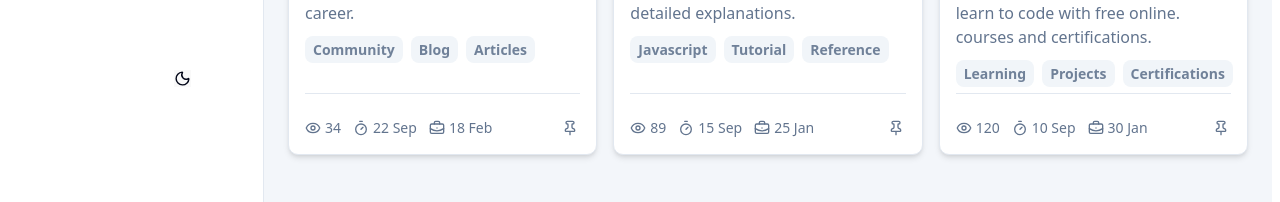
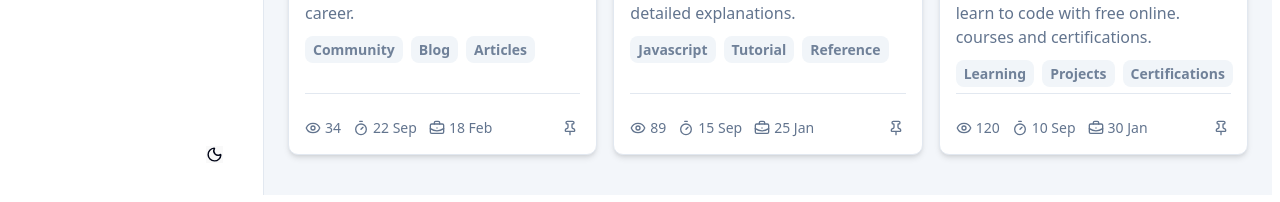
Before and after one commit to AbdulfataiOlarewaju/Abdulfatai-s-portifolio, a React (Vite) app: page /#/home in a window 1280 px wide. Shown: the part 1082-1284 px from the top of the page. Built offline with nearby package versions, Linux system fonts and the light colour scheme.

Commit message:
Some changes again

```diff
--- a/src/App.jsx
+++ b/src/App.jsx
@@ -9,7 +9,7 @@ import { Toaster } from 'sonner'
 // ...existing code...
 function App() {
   return (
-    <div className='flex flex-col overflow-hidden max-width: 100vw  bg-white dark:bg-[#081913]'>
+    <div className='flex flex-col max-width: 100vw  bg-white dark:bg-[#081913]'>
       <Toaster position="top-left" />
       <Routes>
         <Route path='/' element={<Layout />}>
--- a/src/components/sidebar.jsx
+++ b/src/components/sidebar.jsx
@@ -55,8 +55,8 @@ function Sidebar({ open, setOpen }) {
     <Fragment>
       <div className="lg:hidden ">
          <Sheet open={open} onOpenChange={setOpen}>
-          <SheetContent side="left" className="w-72 px-2 dark:bg-[#081913]">
-            <div className="flex flex-col min-h-screen">
+          <SheetContent side="left" className="w-72 px-2 dark:bg-[#081913] h-[100dvh]">
+            <div className="flex flex-col h-full">
               <SheetHeader className="border-b">
                 <SheetTitle className="flex items-center justify-baseline gap-2 cursor-pointer mt-2">
                   <Button className="bg-green-950 p-1 rounded-lg hover:bg-green-900 text-white cursor-pointer">
@@ -65,8 +65,8 @@ function Sidebar({ open, setOpen }) {
                   <h2 className="font-extrabold text-lg">Bookmark Manager</h2>
                 </SheetTitle>
               </SheetHeader>
-              <div className="flex-1 overflow-y-auto px-2">
-                 {menuItems({ setOpen: setOpen })}
+              <div className="flex-1 overflow-y-auto px-2" style={{ WebkitOverflowScrolling: 'touch'}}>
+                 {menuItems({ setOpen })}
               <div className="p-4 space-y-4">
                 {Object.keys(tagsOptions).map((tag) => (
                  <Fragment key={tag}>
@@ -148,12 +148,12 @@ function Sidebar({ open, setOpen }) {
 
         </div>
             <SheetFooter>
-              <div className="w-full justify-end flex py-48 px-12">
-            <button className="cursor-pointer justify-end" onClick={toggleTheme}>
-              {theme ? <MoonIcon size={17} /> : <SunIcon size={20} />}
-            </button>
-          </div>
-            </SheetFooter>
+      <div className="mt-auto w-full flex justify-end p-4">
+        <button className="cursor-pointer" onClick={toggleTheme}>
+          {theme ? <MoonIcon size={17} /> : <SunIcon size={30} />}
+        </button>
+      </div>
+    </SheetFooter>
       </aside>
     </Fragment>
   );
```
